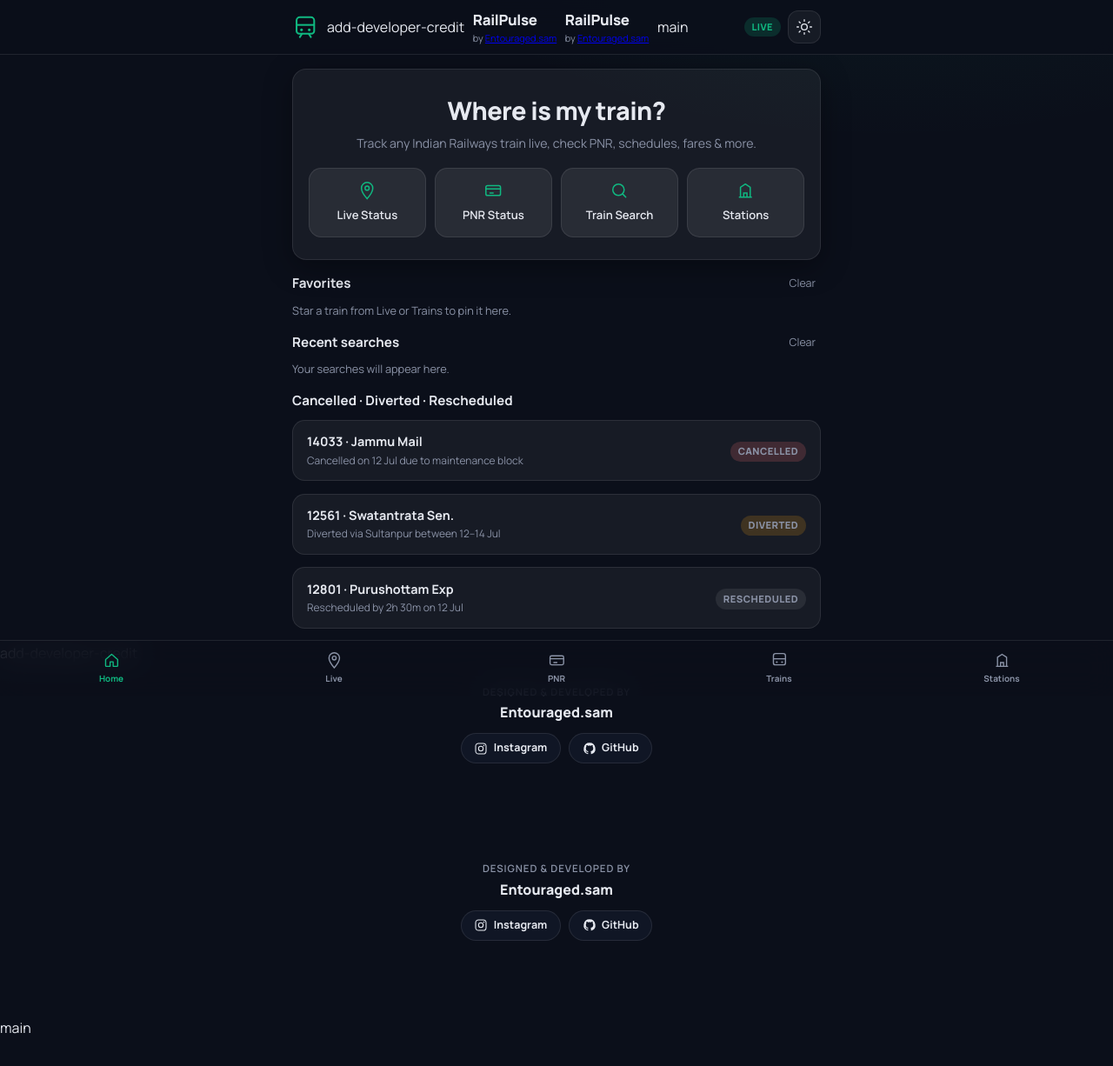
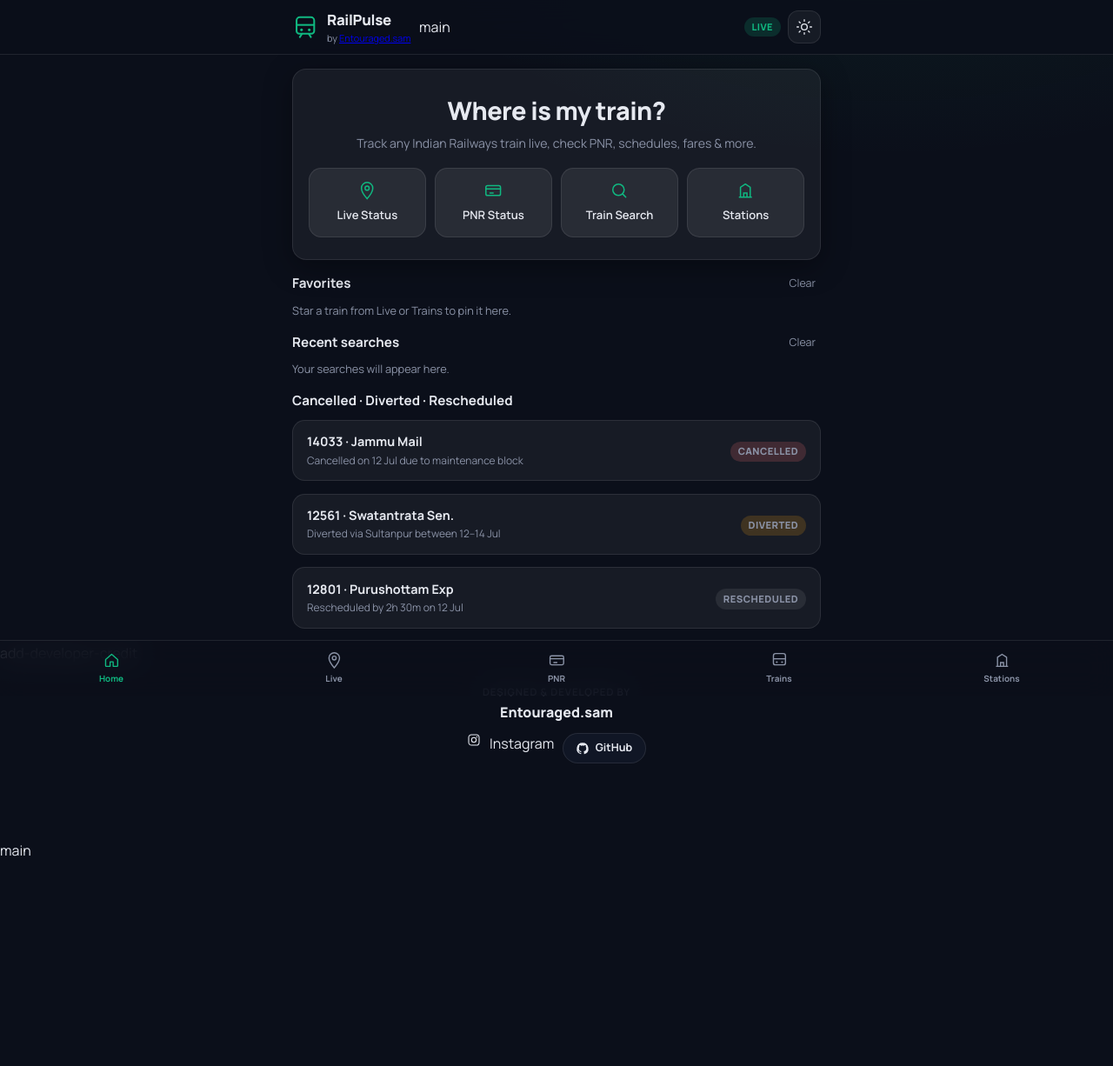
Before and after one commit to LegendGod01/railpulse, a website: page index.html in a window 1280 px wide. Shown: the whole page at 87% size. After the commit the page ends 1070 px from the top, so only its background shows below. Drawn offline with Linux system fonts and the light colour scheme.

Commit message:
Remove duplicate developer credit from index.html
Removed duplicate developer credit section and links.

```diff
--- a/index.html
+++ b/index.html
@@ -23,11 +23,6 @@
           <circle cx="15.5" cy="14.5" r="1.2" fill="currentColor"/>
           <path d="M7 21l2-3M17 21l-2-3" stroke="currentColor" stroke-width="1.6" stroke-linecap="round"/>
         </svg>
-add-developer-credit
-        <div>
-          <h1 class="brand-name">RailPulse</h1>
-          <p class="brand-tag">by <a class="brand-credit" href="https://www.instagram.com/entouraged.sam?igsh=MWY1MHJpMmhiM2I0cA==" target="_blank" rel="noopener noreferrer">Entouraged.sam</a></p>
-        </div>
        <div>
   <h1 class="brand-name">RailPulse</h1>
   <p class="brand-tag">by <a class="brand-credit" href="https://www.instagram.com/entouraged.sam?igsh=MWY1MHJpMmhiM2I0cA==" target="_blank" rel="noopener noreferrer">Entouraged.sam</a></p>
@@ -246,21 +241,6 @@ add-developer-credit
     <p class="dev-credit-label">Designed &amp; developed by</p>
     <p class="dev-credit-name">Entouraged.sam</p>
     <div class="dev-credit-links">
-      <a href="https://www.instagram.com/entouraged.sam?igsh=MWY1MHJpMmhiM2I0cA==" target="_blank" rel="noopener noreferrer" aria-label="Instagram profile">
-        <svg viewBox="0 0 24 24" fill="none" aria-hidden="true"><rect x="3" y="3" width="18" height="18" rx="5" stroke="currentColor" stroke-width="1.6"/><circle cx="12" cy="12" r="4" stroke="currentColor" stroke-width="1.6"/><circle cx="17.2" cy="6.8" r="1.2" fill="currentColor"/></svg>
-        <span>Instagram</span>
-      </a>
-      <a href="https://github.com/LegendGod01" target="_blank" rel="noopener noreferrer" aria-label="GitHub profile">
-        <svg viewBox="0 0 24 24" fill="none" aria-hidden="true"><path d="M12 2a10 10 0 0 0-3.16 19.49c.5.09.68-.22.68-.48v-1.7c-2.78.6-3.37-1.34-3.37-1.34-.45-1.16-1.11-1.47-1.11-1.47-.91-.62.07-.61.07-.61 1 .07 1.53 1.03 1.53 1.03.9 1.53 2.35 1.09 2.92.83.09-.65.35-1.09.63-1.34-2.22-.25-4.56-1.11-4.56-4.94 0-1.09.39-1.98 1.03-2.68-.1-.25-.45-1.27.1-2.64 0 0 .84-.27 2.75 1.02A9.56 9.56 0 0 1 12 6.84c.85 0 1.71.12 2.51.34 1.91-1.29 2.75-1.02 2.75-1.02.55 1.37.2 2.39.1 2.64.64.7 1.03 1.59 1.03 2.68 0 3.84-2.34 4.68-4.57 4.93.36.31.68.92.68 1.85V21c0 .27.18.58.69.48A10 10 0 0 0 12 2Z" fill="currentColor"/></svg>
-        <span>GitHub</span>
-      </a>
-    </div>
-  </footer>
-<footer class="dev-credit">
-  <p class="dev-credit-label">Designed &amp; developed by</p>
-  <p class="dev-credit-name">Entouraged.sam</p>
-  <div class="dev-credit-links">
-    <a href="https://www.instagram.com/entouraged.sam?igsh=MWY1MHJpMmhiM2I0cA==" target="_blank" rel="noopener noreferrer" aria-label="Instagram profile">
       <svg viewBox="0 0 24 24" fill="none" aria-hidden="true"><rect x="3" y="3" width="18" height="18" rx="5" stroke="currentColor" stroke-width="1.6"/><circle cx="12" cy="12" r="4" stroke="currentColor" stroke-width="1.6"/><circle cx="17.2" cy="6.8" r="1.2" fill="currentColor"/></svg>
       <span>Instagram</span>
     </a>
```
